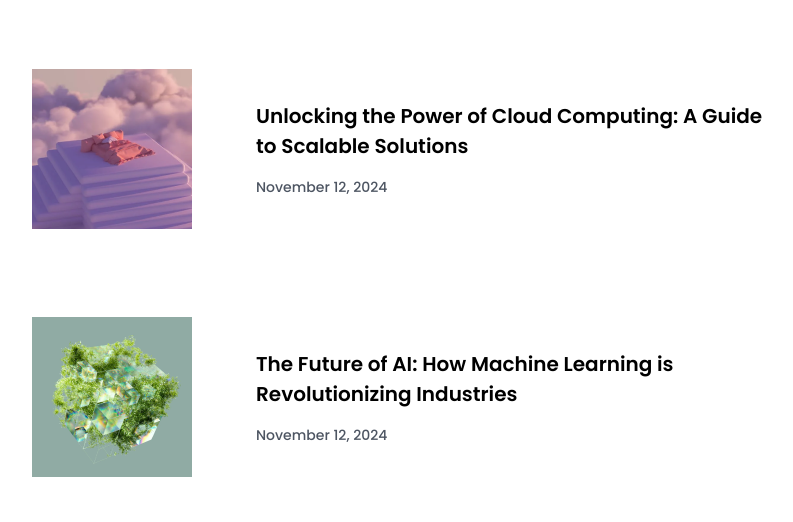
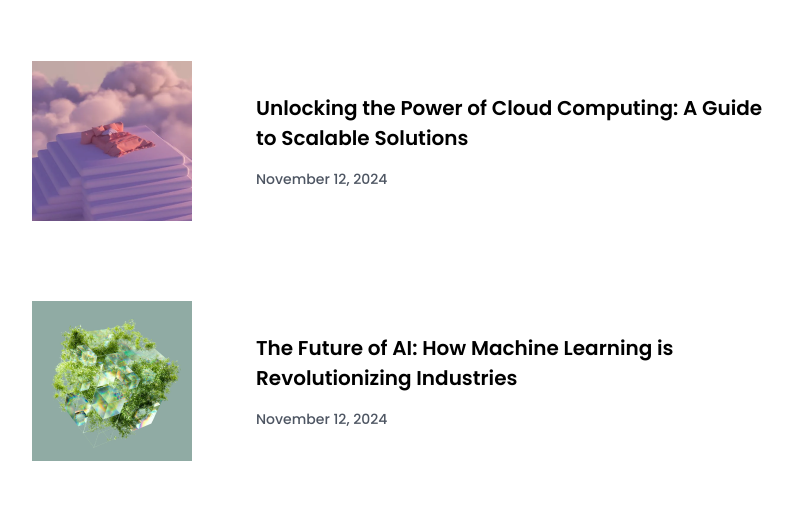
Before and after one commit to angelineds/simple-article-listing, a plain HTML site: page index.html in a window 1280 px wide. Shown: the part 211-733 px from the top of the page, without its empty margins (227-1020 px from the left). Drawn offline with Linux system fonts and the light colour scheme.

Commit message:
Update app.css

```diff
--- a/css/app.css
+++ b/css/app.css
@@ -28,7 +28,6 @@ main {
 }
 
 .news-item {
-  margin-top: 0.5rem;
   display: flex;
   flex-direction: row;
   gap: 1rem;
```
